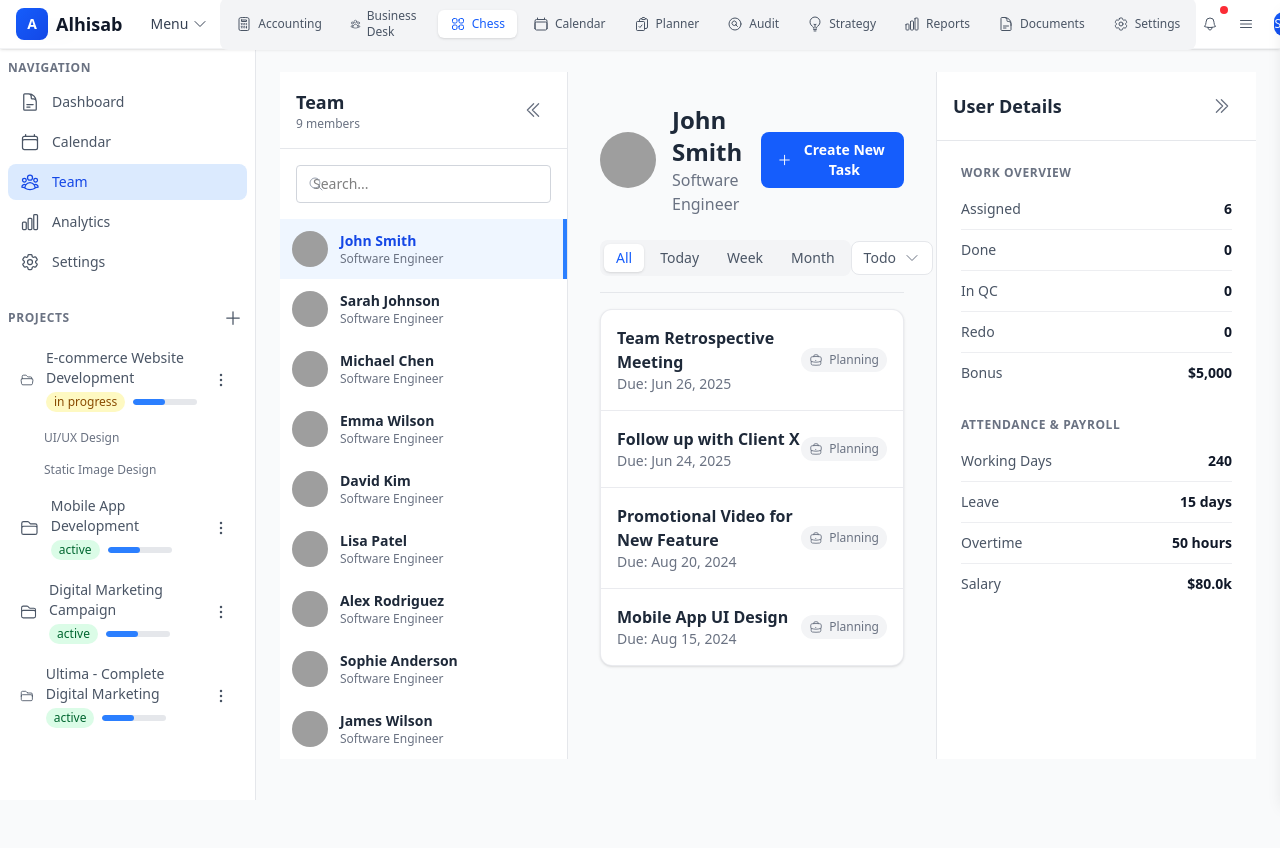
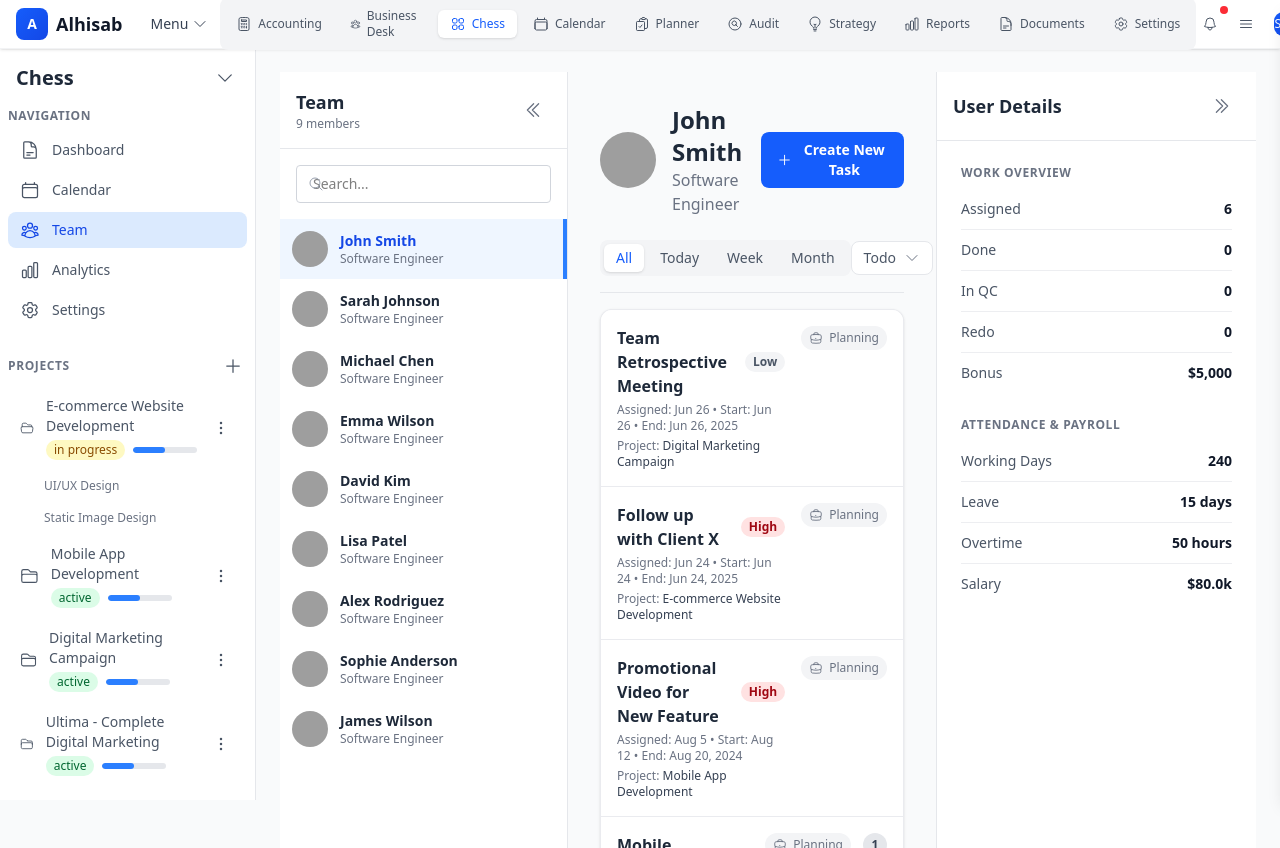
Before and after one commit to einfoengine/alhisab, a Next.js app in the folder frontend/: page /chess/team in a window 1280 px wide. Built offline with nearby package versions, Linux system fonts and the light colour scheme; grey boxes are pictures that could not be loaded.

Commit message:
User task list in progress

```diff
--- a/frontend/src/app/chess/team/page.tsx
+++ b/frontend/src/app/chess/team/page.tsx
@@ -3,6 +3,7 @@
 import React, { useState, useMemo } from 'react';
 import usersData from '@/data/users.json';
 import tasksData from '@/data/tasks.json';
+import projectsData from '@/data/projects.json';
 import { UserIcon, PlusIcon } from '@heroicons/react/24/outline';
 import TeamMemberSidebar from '@/components/elements/TeamMemberSidebar';
 import UserTaskList from '@/components/elements/UserTaskList';
@@ -14,6 +15,9 @@ type Task = {
   status: 'planning' | 'doing' | 'qc' | 'redo' | 'done' | 'delivered' | 'archived';
   priority: 'low' | 'medium' | 'high';
   end_date: string;
+  start_date: string;
+  created_at: string;
+  mother_task: string | null;
   assigned_to: string[];
 };
 
@@ -131,7 +135,11 @@ const TeamPage = () => {
                     <span>Create New Task</span>
                 </button>
             </div>
-            <UserTaskList tasks={selectedUser.tasks} />
+            <UserTaskList
+              tasks={selectedUser.tasks}
+              allTasks={tasksData.tasks}
+              projects={projectsData.projects}
+            />
           </div>
         ) : (
           <div className="flex items-center justify-center h-full">
--- a/frontend/src/components/ChessSidebar.tsx
+++ b/frontend/src/components/ChessSidebar.tsx
@@ -55,6 +55,8 @@ const ChessSidebar: React.FC<ChessSidebarProps> = ({ collapsed, setCollapsed })
   return (
     <div className={`fixed top-0 left-0 h-screen z-30 bg-white border-r border-gray-200 flex flex-col transition-all duration-200 ${collapsed ? 'w-16' : 'w-64'}`}>
       {/* Header */}
+      <br></br>
+      <br></br>
       <div className={`p-4 flex items-center ${collapsed ? 'justify-center' : 'justify-between'}`}>
         {!collapsed && <h1 className="text-xl font-bold text-gray-800">Chess</h1>}
         <button
--- a/frontend/src/components/elements/UserTaskList.tsx
+++ b/frontend/src/components/elements/UserTaskList.tsx
@@ -3,12 +3,37 @@
 import React, { useState, useMemo, useRef, useEffect } from 'react';
 import { format, startOfWeek, endOfWeek, startOfMonth, endOfMonth, isWithinInterval, addMonths, addDays, getWeek, getYear, setWeek, setYear, isToday } from 'date-fns';
 import { BriefcaseIcon, CheckCircleIcon, ClockIcon, ExclamationTriangleIcon, ChevronDownIcon, ChevronLeftIcon, ChevronRightIcon } from '@heroicons/react/24/outline';
+import { FireIcon } from '@heroicons/react/24/solid';
+
+type RawTask = {
+    id: string;
+    title: string;
+    status: string;
+    priority: 'low' | 'medium' | 'high' | string;
+    end_date: string;
+    start_date: string;
+    created_at: string;
+    mother_task: string | null;
+    project_id: string;
+    assigned_to: string[];
+};
+
+type Project = {
+    id: string;
+    name: string;
+};
 
 type Task = {
   id: string;
   title: string;
   status: 'planning' | 'doing' | 'qc' | 'redo' | 'done' | 'delivered' | 'archived';
+  priority: 'low' | 'medium' | 'high';
   end_date: string;
+  start_date: string;
+  created_at: string;
+  mother_task: string | null;
+  project_id: string;
+  assigned_to: string[];
 };
 
 const statusConfig: Record<Task['status'], { name: string; color: string; icon: React.ElementType }> = {
@@ -217,11 +242,50 @@ const WeekSelector = ({ value, onChange }: { value: Date; onChange: (date: Date)
     );
 };
 
+const PriorityTag = ({ priority }: { priority: 'low' | 'medium' | 'high' }) => {
+    const config = {
+        low: { text: 'Low', bg: 'bg-gray-100', textColor: 'text-gray-600' },
+        medium: { text: 'Medium', bg: 'bg-yellow-100', textColor: 'text-yellow-800' },
+        high: { text: 'High', bg: 'bg-red-100', textColor: 'text-red-800' },
+    };
+    const { text, bg, textColor } = config[priority] || config.low;
+    return (
+        <span className={`px-2 py-0.5 text-xs font-semibold rounded-full ${bg} ${textColor}`}>
+            {text}
+        </span>
+    );
+};
+
+const mapTaskStatus = (status: string): Task['status'] => {
+  switch (status) {
+    case 'pending':
+      return 'planning';
+    case 'in_progress':
+      return 'doing';
+    case 'active':
+      return 'doing';
+    case 'completed':
+      return 'done';
+    case 'qc':
+      return 'qc';
+    case 'redo':
+      return 'redo';
+    case 'delivered':
+      return 'delivered';
+    case 'archived':
+      return 'archived';
+    default:
+      return 'planning';
+  }
+};
+
 interface UserTaskListProps {
   tasks: Task[];
+  allTasks: RawTask[];
+  projects: Project[];
 }
 
-const UserTaskList: React.FC<UserTaskListProps> = ({ tasks }) => {
+const UserTaskList: React.FC<UserTaskListProps> = ({ tasks, allTasks, projects }) => {
   const [statusFilter, setStatusFilter] = useState('todo');
   const [timeView, setTimeView] = useState<'all' | 'month' | 'week' | 'today'>('all');
   const [currentDate, setCurrentDate] = useState(new Date());
@@ -266,6 +330,82 @@ const UserTaskList: React.FC<UserTaskListProps> = ({ tasks }) => {
     return tempTasks;
   }, [tasks, statusFilter, timeView, currentDate]);
 
+  const TaskItem = ({ task }: { task: Task }) => {
+    const [subtasksOpen, setSubtasksOpen] = useState(false);
+
+    const motherTask = useMemo(() => {
+        if (!task.mother_task) return null;
+        return allTasks.find(t => t.id === task.mother_task);
+    }, [task.mother_task]);
+
+    const project = useMemo(() => {
+        return projects.find(p => p.id === task.project_id);
+    }, [task.project_id]);
+
+    const subtasks = useMemo(() => {
+        return allTasks
+            .filter(t => t.mother_task === task.id)
+            .map(subtask => ({
+                ...subtask,
+                status: mapTaskStatus(subtask.status)
+            } as Task));
+    }, [task.id]);
+
+    return (
+        <div className="bg-white border-b border-gray-200/80">
+            <div className="p-4 flex flex-col md:flex-row gap-4 items-start justify-between">
+                <div className="flex-grow">
+                    <div className="flex items-center gap-3 mb-1">
+                        <p className="font-semibold text-gray-800">{task.title}</p>
+                        <PriorityTag priority={task.priority} />
+                    </div>
+
+                    <p className="text-xs text-gray-500">
+                        {`Assigned: ${format(new Date(task.created_at), 'MMM d')} • Start: ${format(new Date(task.start_date), 'MMM d')} • End: ${format(new Date(task.end_date), 'MMM d, yyyy')}`}
+                    </p>
+
+                    <div className="text-xs text-gray-500 mt-1 flex items-center gap-2">
+                        {project && (
+                            <p>Project: <span className="font-medium text-gray-700">{project.name}</span></p>
+                        )}
+                        {motherTask && project && <span className="text-gray-300">|</span>}
+                        {motherTask && (
+                            <p>Mother task: <span className="font-medium text-gray-700">{motherTask.title}</span></p>
+                        )}
+                    </div>
+                </div>
+
+                <div className="flex items-center justify-start md:justify-end gap-3 flex-shrink-0">
+                    <TaskStatus status={task.status} />
+                    {subtasks.length > 0 && (
+                        <button
+                            onClick={() => setSubtasksOpen(!subtasksOpen)}
+                            className="flex items-center justify-center w-6 h-6 bg-gray-200 text-gray-700 text-xs font-semibold rounded-full transition-transform hover:scale-110 focus:outline-none focus:ring-2 focus:ring-blue-300"
+                            title={`${subtasks.length} subtasks`}
+                        >
+                            {subtasks.length}
+                        </button>
+                    )}
+                </div>
+            </div>
+            {subtasksOpen && subtasks.length > 0 && (
+                <div className="pl-8 pr-4 pb-4 bg-gray-50/50">
+                    <div className="border-l-2 border-blue-200 pl-6 ml-1">
+                        <div className="divide-y divide-gray-200">
+                            {subtasks.map((subtask: Task) => (
+                                <div key={subtask.id} className="py-2 flex justify-between items-center">
+                                    <p className="text-sm text-gray-700">{subtask.title}</p>
+                                    <TaskStatus status={subtask.status} />
+                                </div>
+                            ))}
+                        </div>
+                    </div>
+                </div>
+            )}
+        </div>
+    );
+  };
+
   return (
     <div>
       <div className="flex items-center justify-between mb-4 pb-4 border-b border-gray-200">
@@ -302,19 +442,9 @@ const UserTaskList: React.FC<UserTaskListProps> = ({ tasks }) => {
         </div>
       ) : (
         <div className="bg-white rounded-xl shadow-sm border border-gray-200/80 overflow-hidden">
-          <div className="divide-y divide-gray-200/80">
+          <div className="divide-y-0">
             {filteredTasks.map((task) => (
-              <div key={task.id} className="p-4 flex items-center justify-between hover:bg-gray-50 transition-colors">
-                <div>
-                  <p className="font-semibold text-gray-800">{task.title}</p>
-                  <p className="text-sm text-gray-500">
-                    Due: {format(new Date(task.end_date), 'MMM d, yyyy')}
-                  </p>
-                </div>
-                <div>
-                  <TaskStatus status={task.status} />
-                </div>
-              </div>
+              <TaskItem key={task.id} task={task} />
             ))}
           </div>
         </div>
```
